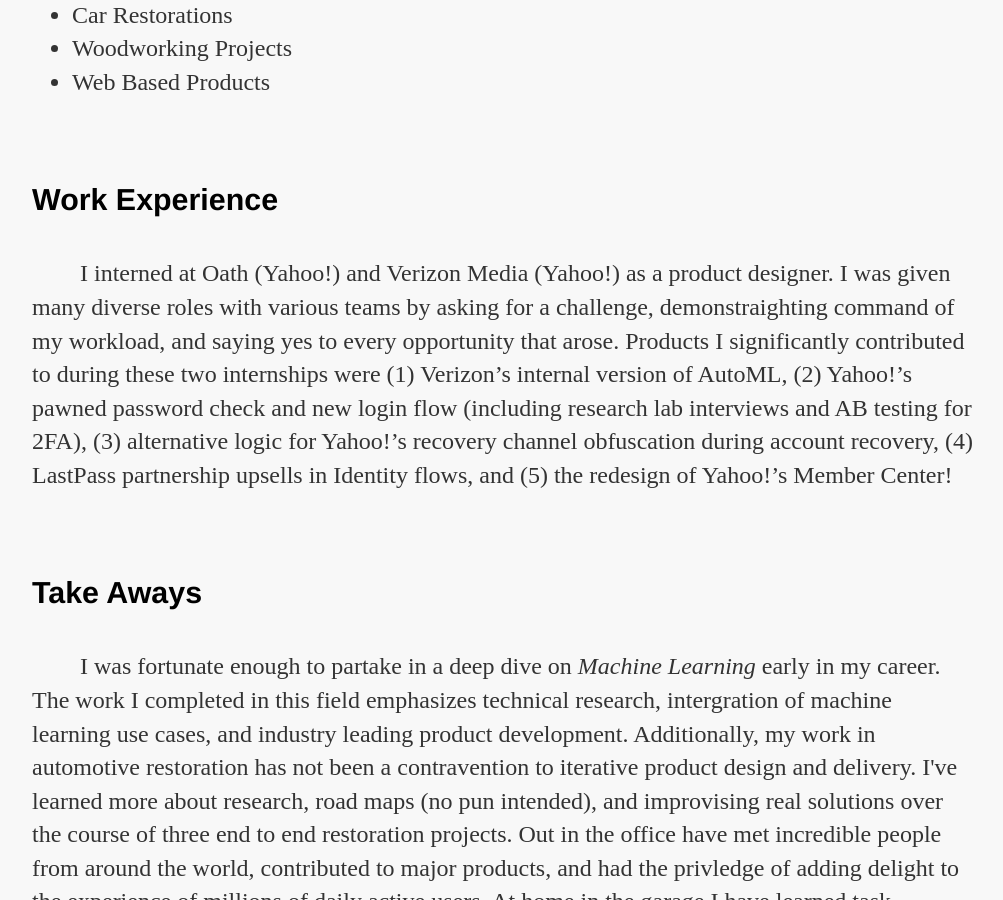
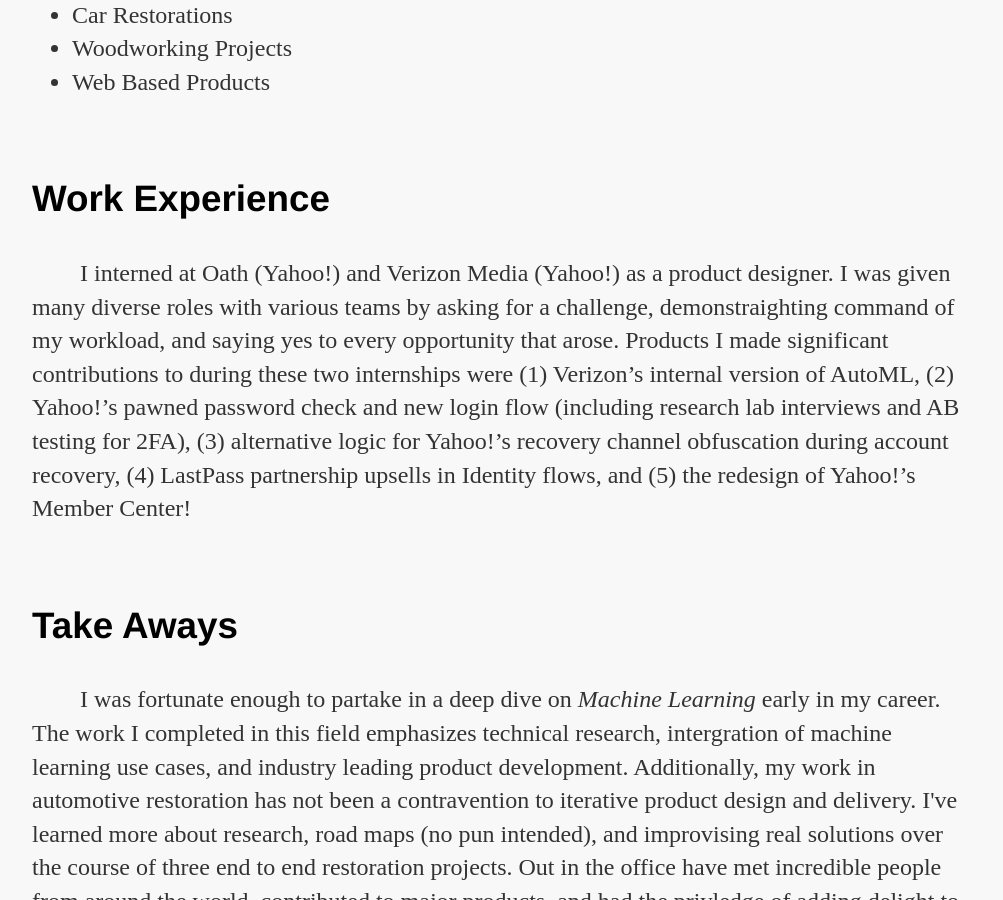
Before and after one commit to kpadden/kpadden.github.io, a Jekyll site: the page built from about/index.html, in a window 1280 px wide and 900 px high, scrolled down 369 px. Shown: the whole window, without its empty margins (136-1139 px from the left). Built offline with Jekyll 4.4.1, drawn with Linux system fonts in a browser that asks for light colours.

Commit message:
Update index.html

```diff
--- a/about/index.html
+++ b/about/index.html
@@ -11,8 +11,8 @@ title: About Me
         <li>Woodworking Projects</li>
         <li>Web Based Products</li>
     </ul><br/>
-    <h4>Work Experience</h4>
-    <p>&emsp;&emsp;I interned at Oath (Yahoo!) and Verizon Media (Yahoo!) as a product designer. I was given many diverse roles with various teams by asking for a challenge, demonstraighting command of my workload, and saying yes to every opportunity that arose. Products I significantly contributed to during these two internships were (1) Verizon’s internal version of AutoML, (2) Yahoo!’s pawned password check and new login flow (including research lab interviews and AB testing for 2FA), (3) alternative logic for Yahoo!’s recovery channel obfuscation during account recovery, (4) LastPass partnership upsells in Identity flows, and (5) the redesign of Yahoo!’s Member Center!</p><br/>
-    <h4>Take Aways</h4>
+    <h3>Work Experience</h3>
+    <p>&emsp;&emsp;I interned at Oath (Yahoo!) and Verizon Media (Yahoo!) as a product designer. I was given many diverse roles with various teams by asking for a challenge, demonstraighting command of my workload, and saying yes to every opportunity that arose. Products I made significant contributions to during these two internships were (1) Verizon’s internal version of AutoML, (2) Yahoo!’s pawned password check and new login flow (including research lab interviews and AB testing for 2FA), (3) alternative logic for Yahoo!’s recovery channel obfuscation during account recovery, (4) LastPass partnership upsells in Identity flows, and (5) the redesign of Yahoo!’s Member Center!</p><br/>
+    <h3>Take Aways</h3>
     <p>&emsp;&emsp;I was fortunate enough to partake in a deep dive on <i>Machine Learning</i> early in my career. The work I completed in this field emphasizes technical research, intergration of machine learning use cases, and industry leading product development. Additionally, my work in automotive restoration has not been a contravention to iterative product design and delivery. I've learned more about research, road maps (no pun intended), and improvising real solutions over the course of three end to end restoration projects. Out in the office have met incredible people from around the world, contributed to major products, and had the privledge of adding delight to the experience of millions of daily active users. At home in the garage I have learned task management, overcome multiple engineering challenges, and understood the value of hard work. These valuable learnings and lessons have shaped who I am and my problem solving framework.</p>
 </div>
```
